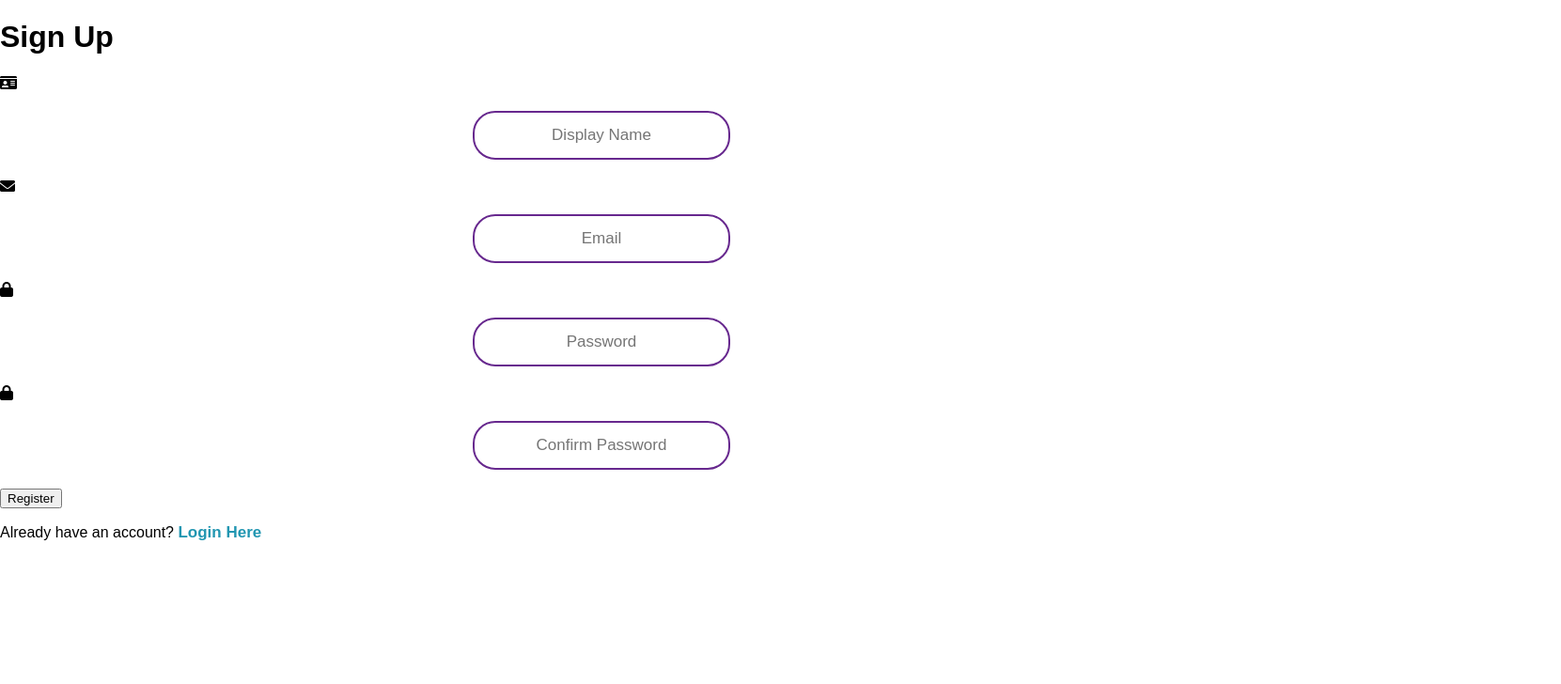
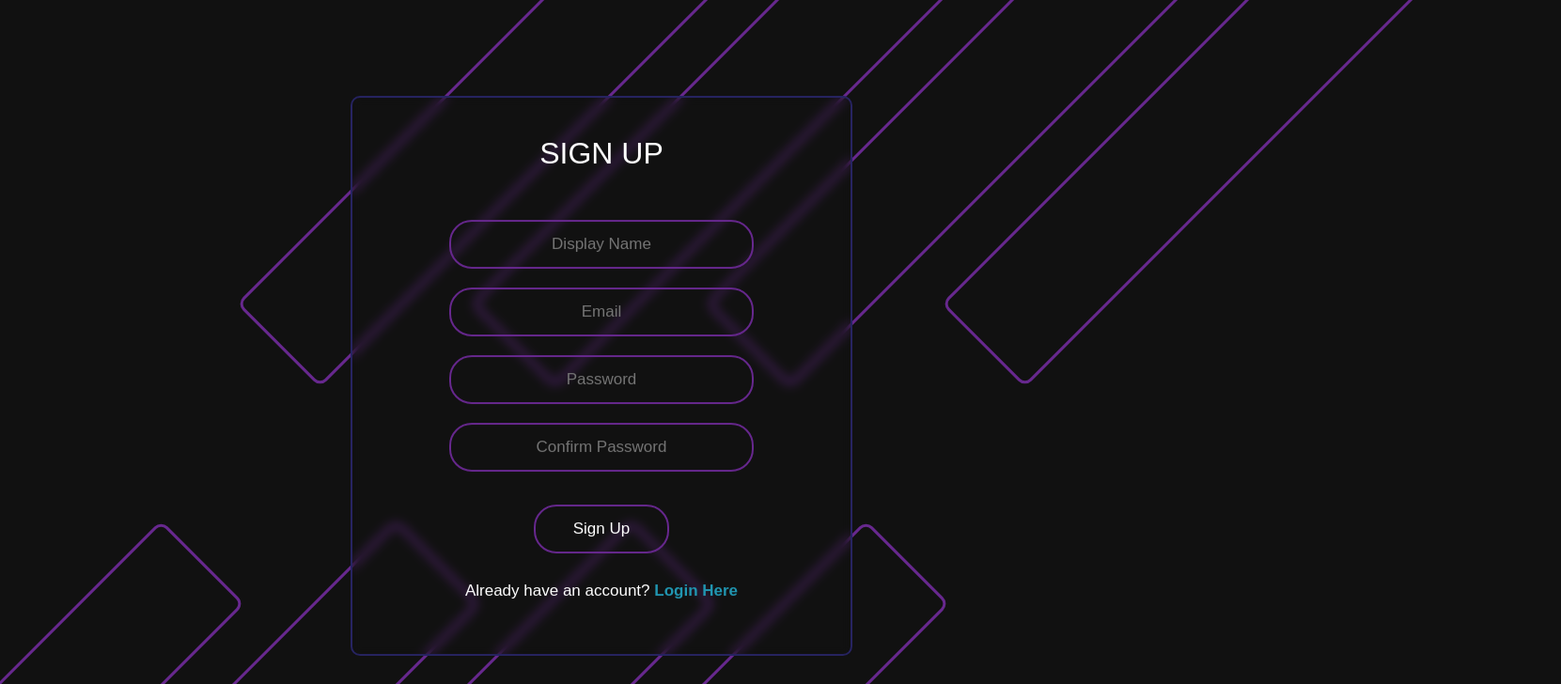
Before and after one commit to Keiroru/chatsjs, a Next.js app: page /register in a window 1280 px wide. Shown: the top 728 px of the page at 94% size, 1661 px wide, since content can reach past the window. Built offline with nearby package versions, Linux system fonts and the light colour scheme.

Commit message:
register, login design

```diff
--- a/server.js
+++ b/server.js
@@ -119,7 +119,7 @@ app.post(
     try {
       const results = await queryAsync(loginQuery, [email, password]);
       if (results.length === 0) {
-        return res.status(401).json({ error: "Incorrect Email or Password!" });
+        return res.status(401).json({ error: "Incorrect Email, Phone Number or Password!" });
       }
       const { userId } = results[0];
       const expiresIn = 60 * 60 * 24 * 7;
--- a/src/app/Components/LoginOrRegister.js
+++ b/src/app/Components/LoginOrRegister.js
@@ -4,6 +4,18 @@ function LoginOrRegister({ children }) {
   return (
     <div className="page">
       <div className="background">
+        <div className="down">
+          <div className="bg-box"></div>
+          <div className="bg-box egy"></div>
+          <div className="bg-box ketto"></div>
+          <div className="bg-box harom"></div>
+        </div>
+        <div className="up">
+          <div className="bg-box nulla"></div>
+          <div className="bg-box"></div>
+          <div className="bg-box egy"></div>
+          <div className="bg-box ketto"></div>
+        </div>
         <div className="form">{children}</div>
       </div>
     </div>
--- a/src/app/Components/this.css
+++ b/src/app/Components/this.css
@@ -1,13 +1,3 @@
-:root{
-  --box_border: #272462;
-  --input: #67288e;
-  --input_hover: #c23ae4;
-  --button: #67288e;
-  --button_hover: #67288e;
-  --link: #2196b1;
-  --link_hover: #28bddf;
-}
-
 body{
   margin: 0;
   padding: 0;
@@ -15,83 +5,75 @@ body{
   font-optical-sizing: auto;
   font-weight: 400;
   font-style: normal;
-  background-size: cover;
-  background-position: center;
-  background-attachment: fixed;
   height: 100vh;
-  margin: 0;
-}
-.wave-holder {
-  position: relative;
-  width: 100%;
-  height: 100vh;
+  background-color: var(--dark_black);
   overflow: hidden;
-  display: flex;
-  justify-content: center;
-  align-items: center;
-  min-height: 100vh;
-}
-.wave {
-  position: absolute;
-  left: 0;
-  width: 100%;
-  height: 100%;
-  background: var(--input);
-  box-shadow: inset 0 0 50px rgba(0, 0, 0, 0.5);
-  transition: 0.5s;
-}
-.wave span {
-  content: "";
-  position: absolute;
-  width: 325vh;
-  height: 325vh;
-  top: 0;
-  left: 50%;
-  transform: translate(-50%, -75%);
-  background: #000;
-}
-.content {
-  position: relative;
-  z-index: 1;
-  font-size: 4em;
-  letter-spacing: 2px;
-  color: #fff;
-}
-.wave span:nth-child(1) {
-  border-radius: 45%;
-  background: rgba(20, 20, 20, 1);
-  animation: animate 5s linear infinite;
 }
 
-.wave span:nth-child(2) {
-  border-radius: 40%;
-  background: rgba(20, 20, 20, 0.5);
-  animation: animate 10s linear infinite;
+.bg-box{
+  top: 60vh;
+  position: absolute;
+  border-radius: 10px;
+  width: 120px;
+  height: 100vh;
+  border: 3px solid var(--dark_purple);
+  transform: rotate(45deg);
+  left: 0;
 }
-.wave span:nth-child(3) {
-  border-radius: 42.5%;
-  background: rgba(20, 20, 20, 0.5);
-  animation: animate 15s linear infinite;
+
+.egy{
+  left: 250px;
 }
-@keyframes animate {
-  0% {
-    transform: translate(-50%, -75%) rotate(0deg);
-  }
-  100% {
-    transform: translate(-50%, -75%) rotate(360deg);
-  }
+
+.ketto{
+  left: 500px;
+}
+
+.harom{
+  left: 750px;
+}
+
+.nulla{
+  left: -250px
+}
+
+.down{
+  position: absolute;
+  left: 60%;
+  top: 0;
+  transform: translateX(-900px);
+  animation-name: down;
+  animation-duration: 1.5s;
+}
+
+.up{
+  position: absolute;
+  top: -100vh;
+  animation-name: up;
+  animation-duration: 1.5s;
+  left: 60%;
+}
+
+@keyframes up {
+  from {top: -120vh; left: 70%;}
+  to {top: -100vh; left: 60%;}
+}
+
+@keyframes down {
+  from {top: 20vh; left: 50%;}
+  to {top: 0; left: 60%;}
 }
 
 .box{
   position: absolute;
   text-align: center;
   border-radius: 10px;
-  width: 400px;
+  width: 450px;
   padding: 20px 40px 40px 40px;
   top: 50%;
   left: 50%;
   transform: translate(-50%,-50%);
-  border: 2px solid var(--box_border);
+  border: 2px solid var(--dark_blue);
   backdrop-filter: blur(6px);
 }
 
@@ -107,9 +89,9 @@ input[type = "text"], input[type = "password"], input[type = "email"]{
   display: block;
   margin: 20px auto;
   text-align: center;
-  border: 2px solid var(--input);
+  border: 2px solid var(--dark_purple);
   padding: 14px 10px;
-  width: 250px;
+  width: 300px;
   outline: none;
   color: rgb(255, 255, 255);
   border-radius: 24px;
@@ -118,16 +100,17 @@ input[type = "text"], input[type = "password"], input[type = "email"]{
 }
 
 input[type = "text"]:focus, input[type = "password"]:focus, input[type = "email"]:focus{
-  width: 330px;
-  border-color: var(--input_hover);
+  width: 360px;
+  border-color: var(--light_purple);
 }
 
 .box input[type = "submit"]{
   background: none;
   display: block;
   margin: 20px auto;
+  margin-top: 35px;
   text-align: center;
-  border: 2px solid var(--button);
+  border: 2px solid var(--dark_purple);
   padding: 14px 40px;
   outline: none;
   color: rgb(255, 255, 255);
@@ -138,23 +121,23 @@ input[type = "text"]:focus, input[type = "password"]:focus, input[type = "email"
 }
 
 .box input[type = "submit"]:hover{
-  background: var(--button_hover);
+  background: var(--dark_purple);
 }
 
 .required{
-  font-size: 12px;
+  font-size: 17px;
   padding: 0;
   color: #fff
 }
 
-.register{
+.link{
   padding-top: 10px;
   color: #fff;
   font-size: 17px;
 }
 
 a {
-  color: var(--link);
+  color: var(--dark_cyan);
   text-decoration: none;
   font-weight: 700;
   transition: all 0.2s ease;
@@ -171,13 +154,13 @@ a:after {
   height: 2px;
   bottom: 0;
   left: 0;
-  background-color: var(--link_hover);
+  background-color: var(--light_cyan);
   transform-origin: bottom right;
   transition: transform 0.2s ease;
 }
 
 a:hover {
-  color: var(--link_hover);
+  color: var(--light_cyan);
 }
 
 a:hover:after {
@@ -186,5 +169,6 @@ a:hover:after {
 }
 
 .errorMessage{
-  color: red;
+  color: var(--error_red);
+  font-weight: 700;
 }
--- a/src/app/globals.css
+++ b/src/app/globals.css
@@ -1,4 +1,12 @@
 :root {
+  --dark_black: #111111;
+  --dark_blue: #272462;
+  --dark_purple: #67288e;
+  --light_purple: #c23ae4;
+  --dark_cyan: #2196b1;
+  --light_cyan: #28bddf;
+  --error_red: #d2042d;
+
   --rich-black: #2e2e2e;
   --charcoal: #3a3a3a;
   --gunmetal: #464646;
--- a/src/app/register/page.js
+++ b/src/app/register/page.js
@@ -84,10 +84,9 @@ function Register() {
   return (
     <>
       <LoginOrRegister>
+        <div className="box">
           <h1>Sign Up</h1>
           <form onSubmit={handleRegister}>
-          <div className="input-container">
-            <i className="fa fa-id-card"></i>
             <input
               type="text"
               id="displayName"
@@ -96,12 +95,9 @@ function Register() {
               onChange={handleChange}
               required
             />
-          </div>
             {errorMap.displayName && (
               <p className="errorMessage">{errorMap.displayName}</p>
             )}
-          <div className="input-container">
-            <i className="fa fa-envelope"></i>
             <input
               type="email"
               id="email"
@@ -111,10 +107,7 @@ function Register() {
               onChange={handleChange}
               required
             />
-          </div>
             {errorMap.email && <p className="errorMessage">{errorMap.email}</p>}
-          <div className="input-container">
-            <i className="fa fa-lock"></i>
             <input
               type="password"
               id="password"
@@ -124,12 +117,9 @@ function Register() {
               onChange={handleChange}
               required
             />
-          </div>
             {errorMap.password && (
               <p className="errorMessage">{errorMap.password}</p>
             )}
-          <div className="input-container">
-            <i className="fa fa-lock"></i>
             <input
               type="password"
               id="confirmPassword"
@@ -139,15 +129,15 @@ function Register() {
               onChange={handleChange}
               required
             />
-          </div>
             {errorMap.confirmPassword && (
               <p className="errorMessage">{errorMap.confirmPassword}</p>
             )}
-          <button type="submit">Register</button>
+            <input type="submit" value="Sign Up" />
           </form>
           <p className="link">
             Already have an account? <a href="/login">Login Here</a>
           </p>
+        </div>
       </LoginOrRegister>
     </>
   );
```
Also changed, not shown: src/app/login/page.js (+2 -9 lines). Lines whose indentation alone changed are shown as unchanged.
